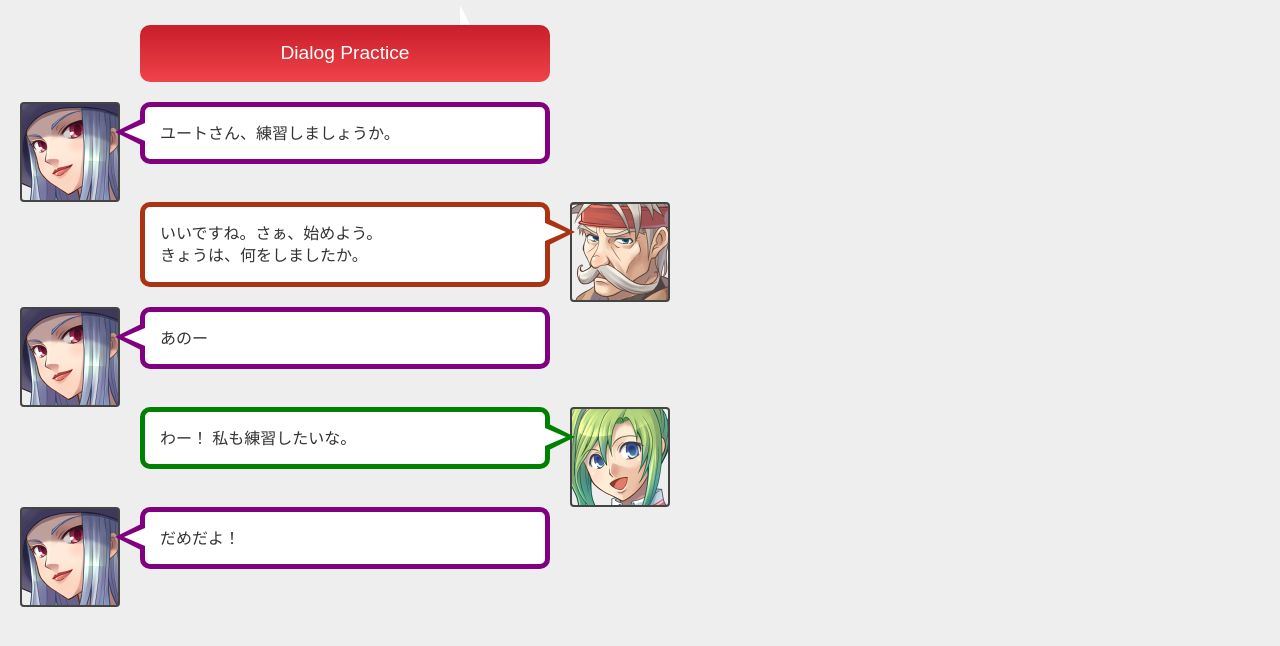
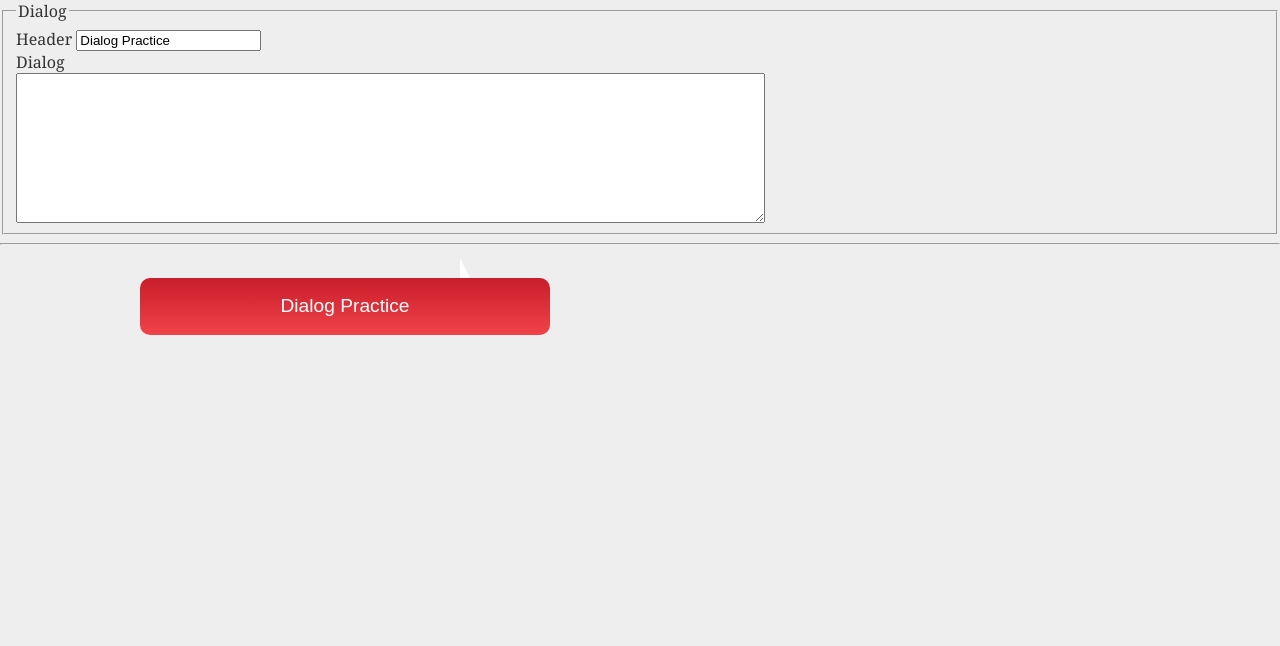
Before and after one commit to bibby/kaiwa, a plain HTML site: page index.html in a window 1280 px wide. Drawn offline with nearby package versions, Linux system fonts and the light colour scheme.

Commit message:
new names, and an input mechanism

```diff
--- a/css/faces.css
+++ b/css/faces.css
@@ -4,6 +4,11 @@ body {
 
 #dialog {
   padding: 5px 20px;
+}
+
+#dialog-text {
+  width: 60%;
+  height: 150px;
 }
 
 .triangle-obtuse {
--- a/index.html
+++ b/index.html
@@ -6,20 +6,17 @@
     <link rel="stylesheet" href="css/colors.css"/>
   </head>
   <body>
+    <fieldset>
+      Header <legend>Dialog</legend>
+      <input type="text" id="header" value="Dialog Practice" />
+      <br />
+      Dialog<br />
+    <textarea id="dialog-text"></textarea>
+    </fieldset>
+    <hr />
     <div id="dialog"></div>
 
     <script type="text/javascript" src="http://code.jquery.com/jquery-2.2.4.min.js"></script>
     <script type="text/javascript" src="js/dialog.js"></script>
-    <script type="text/javascript">
-    var kaiwa = new Kaiwa();
-    kaiwa.header("Dialog Practice");
-    kaiwa.sayAll([
-      [Yui, "ユートさん、練習しましょうか。"],
-      [Yuuto, "いいですね。さぁ、始めよう。", "きょうは、何をしましたか。"],
-      [Yui, "あのー"],
-      [Hana, "わー！ 私も練習したいな。"],
-      [Yui, "だめだよ！"],
-    ]);
-    </script>
   </body>
 </html>
--- a/js/dialog.js
+++ b/js/dialog.js
@@ -22,23 +22,72 @@ Char.prototype = {
   }
 };
 
-var Yuko = Char("f1");
-var Akari = Char("f2");
-var Kaito = Char("f3");
-var Hana = Char("f4");
+結子 = ゆこ = Yuko = Char("f1");
+亜伽利 = あかり = Akari = Char("f2");
+介人 = かいと = Kaito = Char("f3");
+英 = はな = Hana = Char("f4");
 
-var Touma = Char("f5");
-var Yui = Char("f6");
-var Yuuto = Char("f7");
-var Kanna = Char("f8");
+顛 = とうま = Touma = Char("f5");
+惟 = ゆい = Yui = Char("f6");
+允人 = まさと = Masato = Char("f7");
+八良 = はちろう = Kanna = Char("f8");
 
 
 var Kaiwa = function()
 {
+  if (false == this instanceof Kaiwa)
+    return new Kaiwa();
+
   this.pos = 1;
 };
 
+
+
 Kaiwa.prototype = {
+  init: function()
+  {
+    var header = trim($("#header").val());
+    if(header)
+      this.header(header);
+
+    var dialog = $("#dialog-text").val();
+    var actor;
+    var lines = [];
+    dialog.split("\n").forEach(function(line)
+    {
+      line = trim(line);
+      if(!line)
+        return;
+
+      var act = undefined;
+      var parts = line.split(/\:\s*/);
+      if(parts.length == 2)
+      {
+        act = get_actor(parts.shift());
+        line = parts.shift();
+        if(act && line)
+        {
+          actor = act;
+          lines.push([actor, line]);
+        }
+      }
+
+      if(!act)
+        lines[lines.length - 1].push(line);
+    });
+
+    this.sayAll(lines);
+    return this;
+  },
+  clear:function()
+  {
+    $("#dialog").empty();
+    return Kaiwa();
+  },
+  rebuild:function()
+  {
+    return this.clear().init();
+  },
   sayAll: function(lst)
   {
     var k = this;
@@ -74,3 +123,24 @@ Kaiwa.prototype = {
     .append(elm);
   }
 };
+
+
+var trim = function(str)
+{
+    return str.toString().replace(/^\s+|\s+$/g, '');
+};
+
+var get_actor = function(act)
+{
+  return window[act] || null;
+};
+
+
+$(function()
+{
+  window.kaiwa = Kaiwa().init();
+  $("#dialog-text, #header").blur(function()
+  {
+    kaiwa.rebuild();
+  })
+});
```
